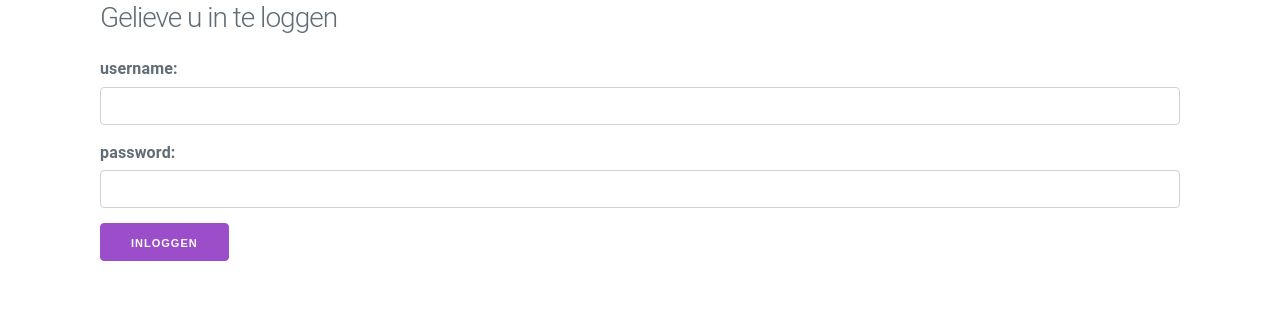
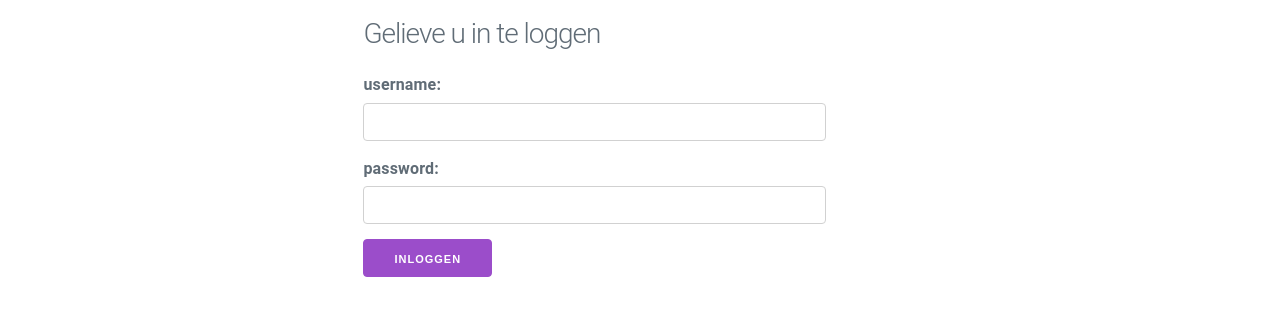
Before and after one commit to seanachaidh/cecilia, a Django app: page /musicmix/login in a window 1280 px wide. Shown: the part 58-385 px from the top of the page. Run offline with Django 4.2, Linux system fonts and the light colour scheme.

Commit message:
Verbeteren login scherm

```diff
--- a/musicmix/templates/musicmix/login.html
+++ b/musicmix/templates/musicmix/login.html
@@ -1,5 +1,7 @@
 {% extends "./base.html" %}
 {% block content %}
+    <div class="login-container">
+        <div class="login-form">
             <h3>Gelieve u in te loggen</h3>
 
             <form method="post">
@@ -8,5 +10,18 @@
                 <button type="submit">Inloggen</button>
 
             </form>
-
+        </div>
+    </div>
 {% endblock content %}
+{% block styles %}
+    <style>
+        .login-form {
+            width: 50%;
+            padding: 1em;
+        }
+        .login-container {
+            display: flex;
+            justify-content: center;
+        }
+    </style>
+{% endblock styles %}
```
Lines whose indentation alone changed are shown as unchanged.
